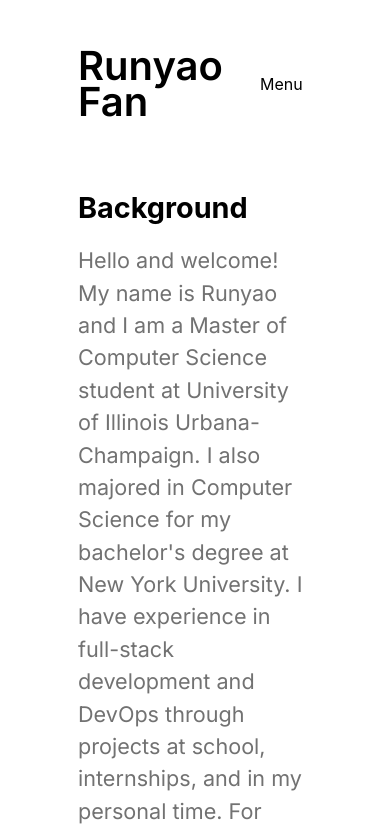
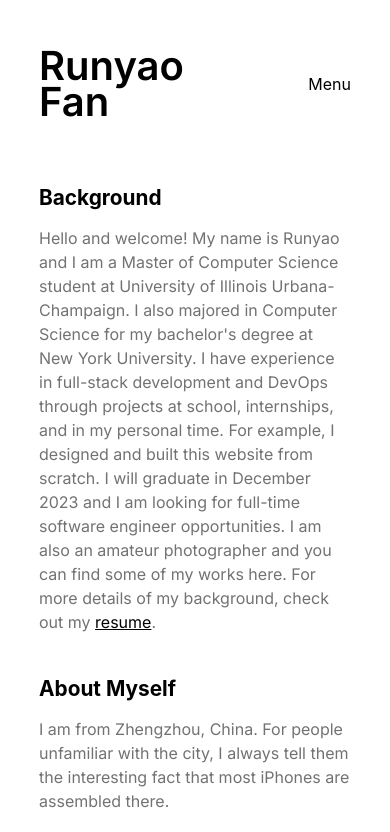
Before and after one commit to RunyaoFan/personal-website, a React (Create React App) app: page /about in a window 390 px wide. Shown: the top 832 px of the page. Built offline with nearby package versions, Linux system fonts and the light colour scheme.

Commit message:
change style for mobile devices

```diff
--- a/src/App.css
+++ b/src/App.css
@@ -1,5 +1,5 @@
 .container {
-    width: 60%;
+    width: 65%;
     margin: 3rem auto 3rem;
     display: flex;
     flex-direction: column;
@@ -7,11 +7,11 @@
     min-height: 100vh;
   }
 
-  /* @media screen and (orientation: portrait) {
+  @media screen and (max-width: 768px) {
     .container {
       width: 80%;
     }
-  } */
+  }
 
   :root {
     --responsive-space: 3vh;  /* Default responsive spacing */
@@ -53,7 +53,7 @@
   @media screen and (max-width: 768px) {
     .dropdown {
       display: flex;
-      justify-content: center;
+      justify-content: right;
       align-items: center;
     }
   }
--- a/src/pages/AboutPage/styles.css
+++ b/src/pages/AboutPage/styles.css
@@ -1,3 +1,14 @@
 .about-section {
     margin-bottom: 5vh;
 }
+
+@media screen and (max-width: 512px) {
+    .about-section h1{
+        font-size: 1.3rem;
+    }
+
+    .about-section p{
+        font-size: 1rem;
+    }
+
+}
--- a/src/pages/HomePage/HomePage.tsx
+++ b/src/pages/HomePage/HomePage.tsx
@@ -7,9 +7,8 @@ const HomePage: React.FC = () => {
     <div>
         <div className="home-image-container">
             <img className="image" src="https://runyaosphotos.s3.amazonaws.com/000084150001.jpg" alt="Zhengzhou" />
-            <div className="text-container">
+            <div className="image-caption">
                 <p>Zhengzhou, China, 13 May 2020</p>
-                {/* <div className="copyright">@Runyao Fan</div> */}
             </div>
         </div>
 
--- a/src/pages/HomePage/styles.css
+++ b/src/pages/HomePage/styles.css
@@ -10,11 +10,21 @@
     width: 80%;
 }
 
-.text-container {
+.image-caption {
     text-align: center;
     width: 80%;
     font-family: 'Inter', sans-serif;
     color: #727272;
+}
+
+@media screen and (max-width: 512px) {
+    .image-caption {
+        font-size: 10px;
+    }
+
+    .image {
+        width: 100%;
+    }
 }
 
 .home-text-container p {
--- a/src/pages/PhotoPage/PhotoPage.tsx
+++ b/src/pages/PhotoPage/PhotoPage.tsx
@@ -42,7 +42,7 @@ const PhotoPage: React.FC = () => {
         <button onClick={handleNext}>{">"}</button>
     </div>
 
-    <p className="caption-responsive">{IMAGES[currentImageIndex].caption}</p>
+    <p className="image-caption">{IMAGES[currentImageIndex].caption}</p>
 
     <div className="previews">
         {IMAGES.map((img, index) => (
```
